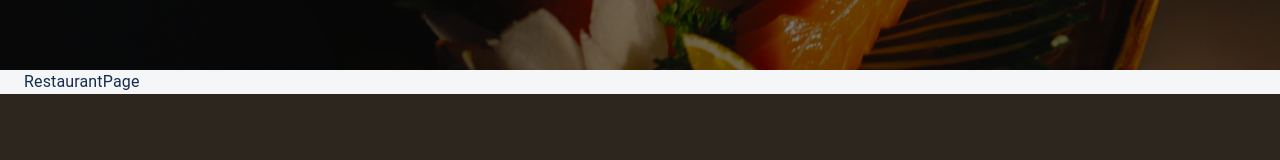
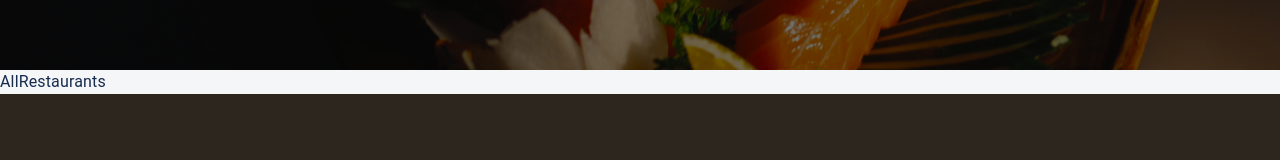
Before and after one commit to Albert1217/papay-react, a React (Create React App) app: page /restaurant in a window 1280 px wide. Shown: the part 330-490 px from the top of the page. Built offline with nearby package versions, Linux system fonts and the light colour scheme.

Commit message:
feat: develop nested routing for restaurant screen

```diff
--- /dev/null
+++ b/src/app/screens/RestaurantPage/allRestaurants.tsx
@@ -0,0 +1,5 @@
+import React from "react";
+
+export function AllRestaurants() {
+  return <div>AllRestaurants</div>;
+}
--- /dev/null
+++ b/src/app/screens/RestaurantPage/chosenDish.tsx
@@ -0,0 +1,5 @@
+import React from "react";
+
+export function ChosenDish() {
+  return <div>ChosenDish </div>;
+}
--- a/src/app/screens/RestaurantPage/index.tsx
+++ b/src/app/screens/RestaurantPage/index.tsx
@@ -1,6 +1,26 @@
 import React from "react";
 import { Container } from "@mui/material";
+import { Route, Switch, useRouteMatch } from "react-router-dom";
+import { ChosenDish } from "./chosenDish";
+import { OneRestaurant } from "./oneRestaurant";
+import { AllRestaurants } from "./allRestaurants";
 
 export function RestaurantPage() {
-  return <Container> RestaurantPage</Container>;
+  let restaurant = useRouteMatch();
+  console.log(restaurant);
+  return (
+    <div className="restaurant_page">
+      <Switch>
+        <Route path={`${restaurant.path}/dish/:dish_id`}>
+          <ChosenDish />
+        </Route>
+        <Route path={`${restaurant.path}/dish/:restaurant_id`}>
+          <OneRestaurant />
+        </Route>
+        <Route path={`${restaurant.path}`}>
+          <AllRestaurants />
+        </Route>
+      </Switch>
+    </div>
+  );
 }
--- /dev/null
+++ b/src/app/screens/RestaurantPage/oneRestaurant.tsx
@@ -0,0 +1,5 @@
+import React from "react";
+
+export function OneRestaurant() {
+  return <div>OneRestaurant</div>;
+}
```
